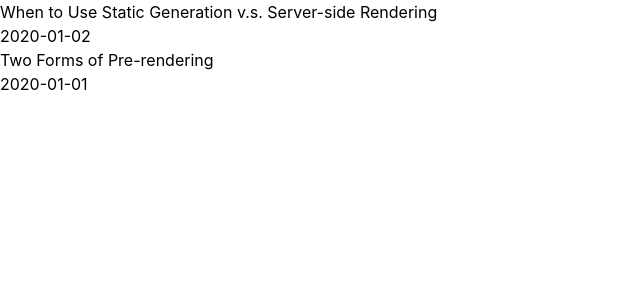
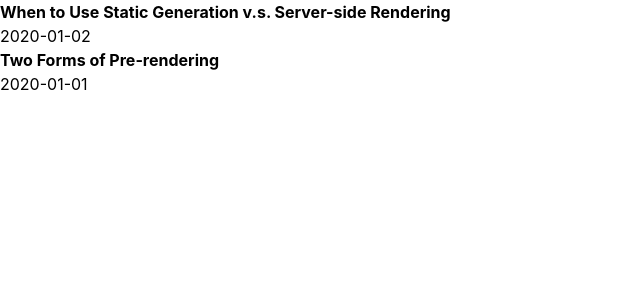
Before and after one commit to donggoolosori/dk.log, a Next.js app: page / in a window 1280 px wide. Shown: the top 300 px of the page, without its empty margins (0-640 px from the left). Built offline with nearby package versions, Linux system fonts and the light colour scheme.

Commit message:
feat: Add PostCard component

```diff
--- /dev/null
+++ b/components/PostCard.tsx
@@ -0,0 +1,18 @@
+import Link from 'next/link';
+
+interface Props {
+  id: string;
+  title: string;
+  date: string;
+}
+
+export default function PostCard({ id, title, date }: Props) {
+  return (
+    <div>
+      <Link href={`/posts/${id}`}>
+        <a className="font-bold">{title}</a>
+      </Link>
+      <h3>{date}</h3>
+    </div>
+  );
+}
--- a/pages/index.tsx
+++ b/pages/index.tsx
@@ -2,6 +2,7 @@ import type { GetStaticProps, NextPage } from 'next';
 import { getSortedPostsData, PostData } from '@lib/posts';
 import Layout from '@components/layout';
 import Link from 'next/link';
+import PostCard from '@components/PostCard';
 
 interface Props {
   allPostsData: PostData[];
@@ -12,13 +13,7 @@ export default function Home({ allPostsData }: Props) {
     <Layout>
       <ul>
         {allPostsData.map(({ id, title, date }) => (
-          <li key={id}>
-            <Link href={`/posts/${id}`}>
-              <a>{title}</a>
-            </Link>
-            <br />
-            {date}
-          </li>
+          <PostCard key={id} id={id} title={title} date={date} />
         ))}
       </ul>
     </Layout>
```
